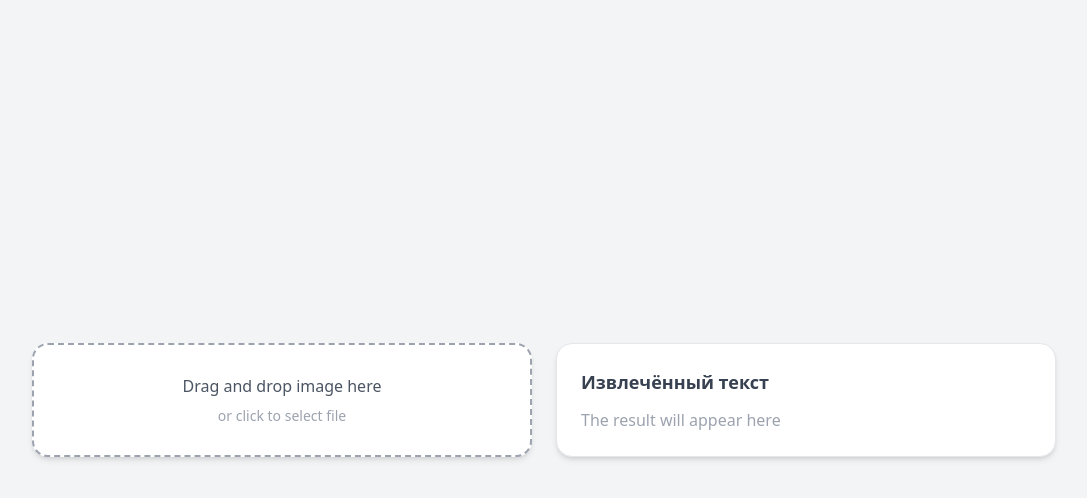
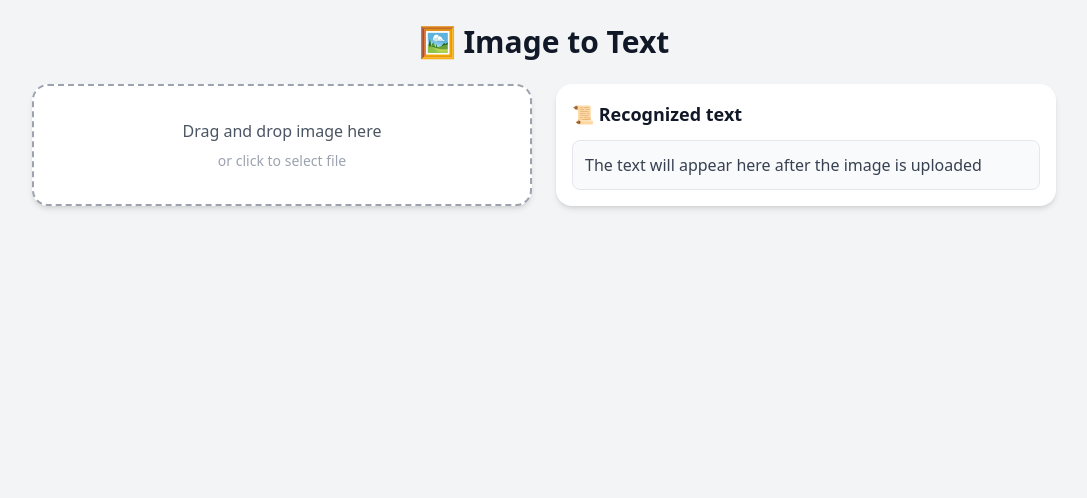
Before and after one commit to Mad03633/Image-To-Text, a React (Create React App) app in the folder frontend/: page / in a window 1280 px wide. Shown: the top 498 px of the page, without its empty margins (96-1183 px from the left). Built offline with nearby package versions, Linux system fonts and the light colour scheme.

Commit message:
update: frontend dir, components and App.js

```diff
--- a/frontend/src/App.js
+++ b/frontend/src/App.js
@@ -2,40 +2,29 @@ import { useState } from "react";
 import Dropzone from "./components/Dropzone";
 import ResultBox from "./components/ResultBox";
 
-function App() {
-  const [text, setText] = useState("");
-  const [loading, setLoading] = useState(false);
+export default function App() {
+  const [result, setResult] = useState({ text: "", language: "" });
 
   const handleFileUpload = async (file) => {
-    if (!file) return;
-
-    setLoading(true);
     const formData = new FormData();
     formData.append("file", file);
 
-    try {
-      const res = await fetch("http://localhost:8000/extract-text/", {
-        method: "POST",
-        body: formData,
-      });
+    const response = await fetch("http://localhost:8000/extract-text/", {
+      method: "POST",
+      body: formData,
+    });
 
-      const data = await res.json();
-      setText(data.text || "Ошибка при извлечении текста");
-    } catch (err) {
-      setText("Ошибка соединения с сервером");
-    } finally {
-      setLoading(false);
-    }
+    const data = await response.json();
+    setResult(data);
   };
 
   return (
-    <div className="min-h-screen flex items-center justify-center p-6">
-      <div className="grid grid-cols-1 md:grid-cols-2 gap-6 max-w-5xl w-full">
+    <div className="min-h-screen bg-gray-100 flex flex-col items-center p-6">
+      <h1 className="text-3xl font-bold mb-6">🖼️ Image to Text</h1>
+      <div className="grid grid-cols-1 md:grid-cols-2 gap-6 w-full max-w-5xl">
         <Dropzone onFileUpload={handleFileUpload} />
-        <ResultBox text={text} loading={loading} />
+        <ResultBox result={result} />
       </div>
     </div>
   );
 }
-
-export default App;
--- a/frontend/src/components/ResultBox.jsx
+++ b/frontend/src/components/ResultBox.jsx
@@ -1,20 +1,17 @@
-function ResultBox({ text, loading }) {
+export default function ResultBox({ result }) {
   return (
-    <div className="p-6 bg-white border rounded-2xl shadow-md flex flex-col">
-      <h2 className="text-lg font-semibold mb-3 text-gray-700">
-        Извлечённый текст
-      </h2>
-      <div className="flex-1 overflow-y-auto">
-        {loading ? (
-          <p className="text-gray-400">Image processing...</p>
-        ) : text ? (
-          <p className="whitespace-pre-wrap text-gray-800">{text}</p>
-        ) : (
-          <p className="text-gray-400">The result will appear here</p>
-        )}
+    <div className="p-4 bg-white rounded-2xl shadow-md flex flex-col">
+      <h2 className="text-lg font-semibold mb-3">📜 Recognized text</h2>
+
+      {result.language && (
+        <p className="text-sm text-gray-500 mb-2">
+          Language detected: <span className="font-medium">{result.language}</span>
+        </p>
+      )}
+
+      <div className="flex-1 bg-gray-50 border rounded-lg p-3 text-gray-700 overflow-auto">
+        {result.text ? result.text : "The text will appear here after the image is uploaded"}
       </div>
     </div>
   );
 }
-
-export default ResultBox;
```
Also changed, not shown: 1 other file (tests, documents, lock files or other folders).
